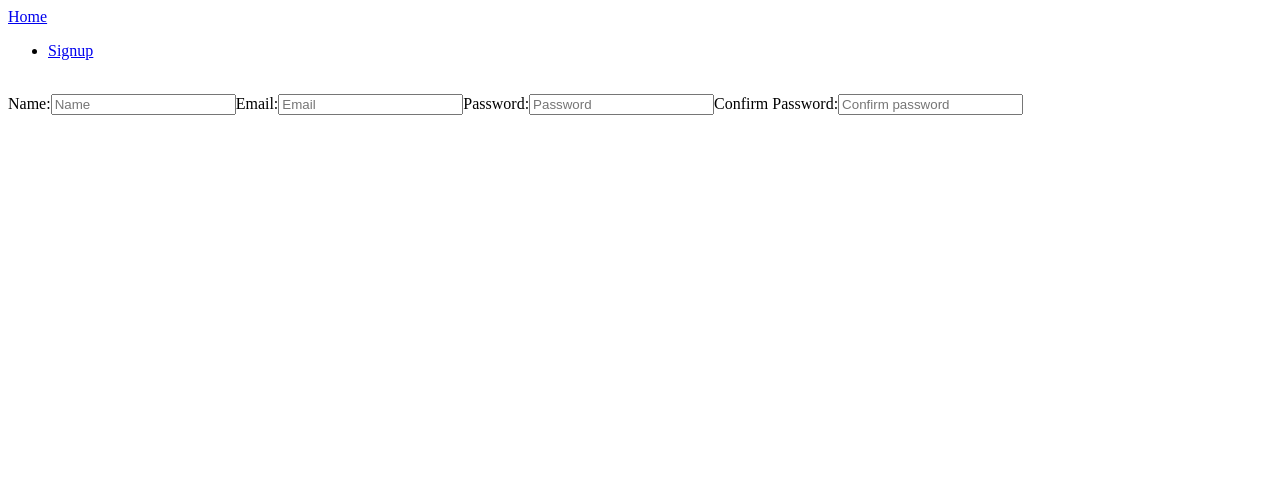
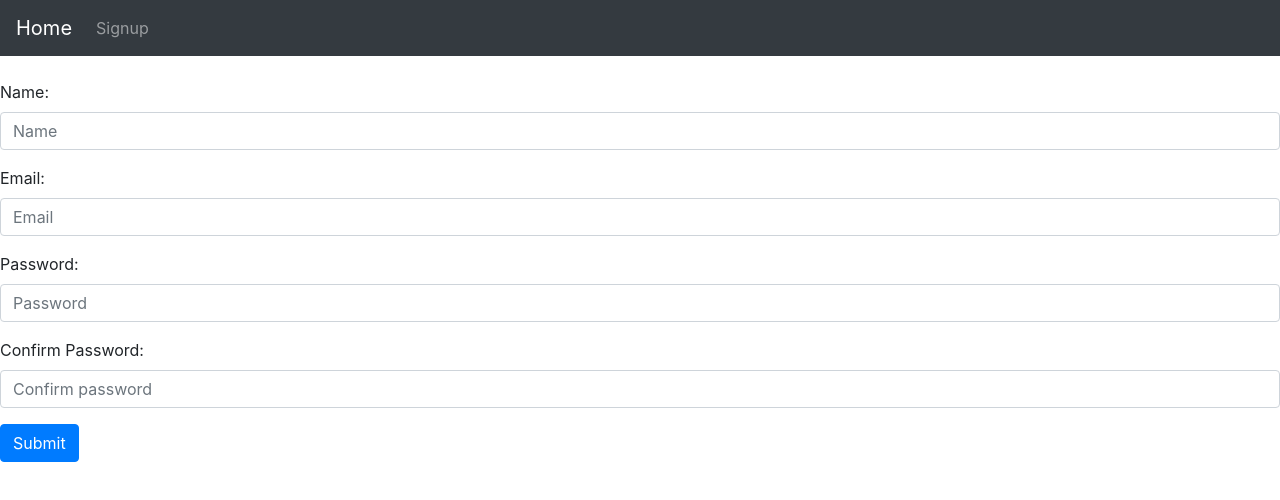
Before and after one commit to mpage544165/Software-Manager, a React (Create React App) app in the folder software-manager/: page /signup in a window 1280 px wide. Shown: the top 500 px of the page. Built offline with nearby package versions, Linux system fonts and the light colour scheme.

Commit message:
Add signup form fields

```diff
--- a/software-manager/package.json
+++ b/software-manager/package.json
@@ -6,8 +6,10 @@
     "@testing-library/jest-dom": "^4.2.4",
     "@testing-library/react": "^9.5.0",
     "@testing-library/user-event": "^7.2.1",
+    "bootstrap": "^4.5.0",
     "react": "^16.13.1",
     "react-dom": "^16.13.1",
+    "react-router-dom": "^5.2.0",
     "react-scripts": "3.4.1"
   },
   "scripts": {
--- a/software-manager/src/App.js
+++ b/software-manager/src/App.js
@@ -2,7 +2,7 @@ import React from 'react';
 import {BrowserRouter as Router, Route } from "react-router-dom";
 import logo from './logo.svg';
 import './App.css';
-//import "bootstrap/dist/css/bootstrap.min.css"
+import "bootstrap/dist/css/bootstrap.min.css"
 
 import Navbar from "./components/navbar.component";
 import Signup from "./components/signup.component";
--- a/software-manager/src/components/navbar.component.js
+++ b/software-manager/src/components/navbar.component.js
@@ -10,7 +10,7 @@ export default class Navbar extends Component {
                 <div className="collapse navbar-collapse">
                 <ul className="navbar-nav mr-auto">
                     <li className="navbar-item">
-                        <Link to="/" className="nav-link">Signup</Link>
+                        <Link to="/signup" className="nav-link">Signup</Link>
                     </li>
                 </ul>
                 </div>
--- a/software-manager/src/components/signup.component.js
+++ b/software-manager/src/components/signup.component.js
@@ -6,14 +6,23 @@ export default class Signup extends Component {
     render() {
         return (
             <form action='/signup' method="POST">
-                <label>Name:</label>
-                <input type="text" placeholder="Name"></input>
-                <label>Email:</label>
-                <input type="text" placeholder="Email"></input>
-                <label>Password:</label>
-                <input type="password" placeholder="Password"></input>
-                <label>Confirm Password:</label>
-                <input type="password" placeholder="Confirm password"></input>
+                <div className="form-group">
+                    <label>Name:</label>
+                    <input type="text" class="form-control" placeholder="Name" id="name"></input>
+                </div>
+                <div className="form-group">
+                    <label for="email">Email:</label>
+                    <input type="text" class="form-control" placeholder="Email" id="email"></input>
+                </div>
+                <div className="form-group">
+                    <label for="password">Password:</label>
+                    <input type="password" class="form-control" placeholder="Password" id="password"></input>
+                </div>
+                <div className="form-group">
+                    <label for="password-confirm">Confirm Password:</label>
+                    <input type="password" class="form-control" placeholder="Confirm password" id="password-confirm"></input>
+                </div>
+                <button type="submit" class="btn btn-primary">Submit</button>
             </form>
         );
     }
```
Also changed, not shown: 1 other file (tests, documents, lock files or other folders).
